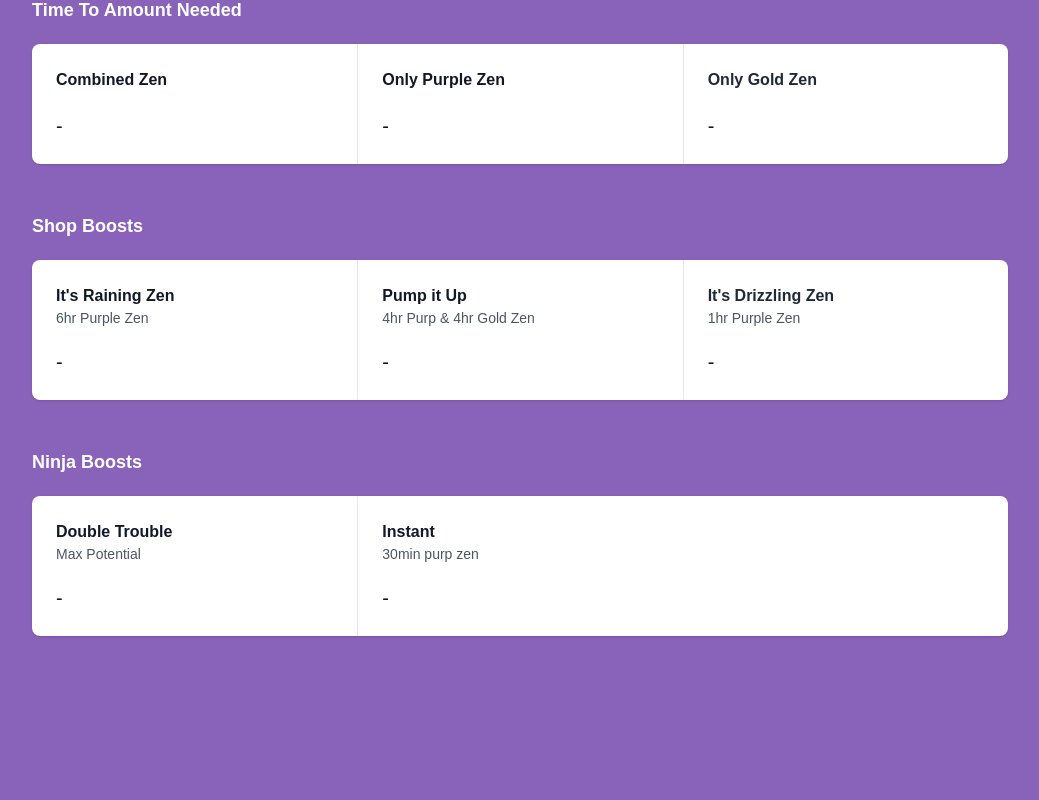
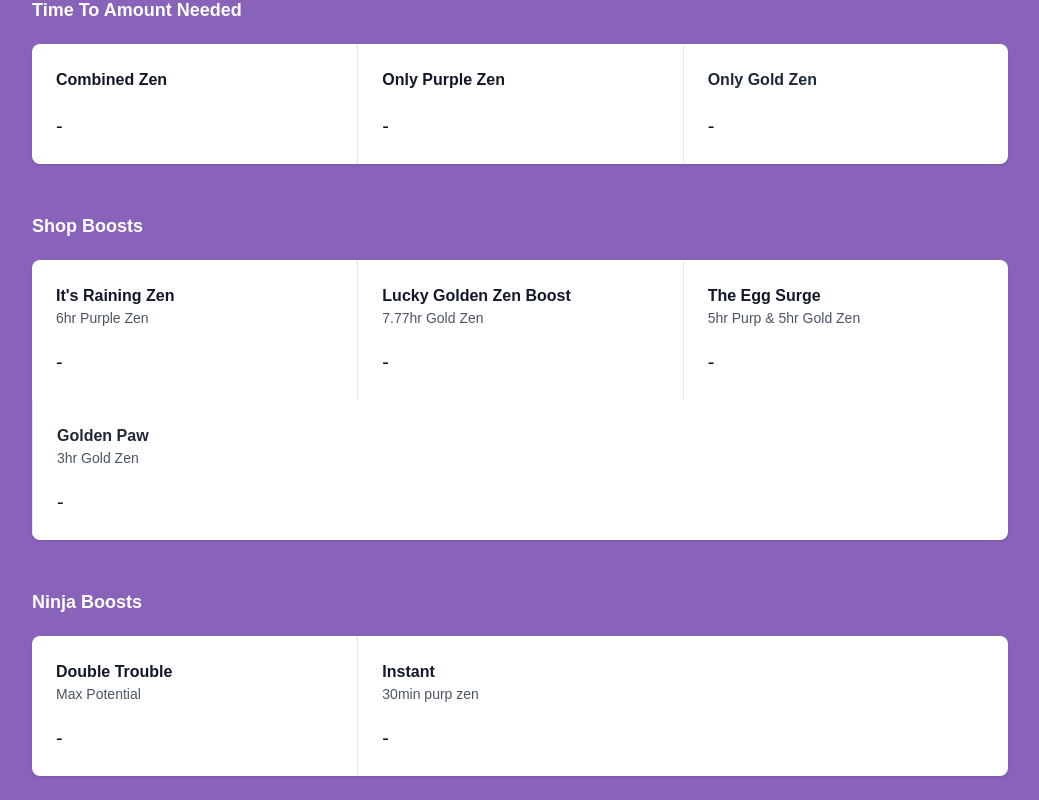
Before and after one commit to devlife2022/ck-zen-helper-app, a Next.js app: page / in a window 1280 px wide. Shown: the part 672-1472 px from the top of the page, without its empty margins (120-1159 px from the left). Before the commit the page ends 1332 px from the top, so only its background shows below. Built offline with nearby package versions, Linux system fonts and the light colour scheme.

Commit message:
Updated shop boosts to include boosts from new event.

```diff
--- a/app/page.tsx
+++ b/app/page.tsx
@@ -30,7 +30,10 @@ export default function Home() {
   const [zenShopStatBoxValues, setZenShopStatBoxValues] = useState({
     'rainingZenAmount':'-',
     'pumpItUpZenAmount': '-',
-    'instantZenAmount': '-'
+    'instantZenAmount': '-',
+    'luckyGoldenZenBoostAmount': '-',
+    'goldenPawAmount': '-',
+    'eggSurgeAmount': '-'
   })
 
   const [zenNinjaStatBoxValues, setZenNinjaStatBoxValues] = useState({
@@ -68,6 +71,10 @@ export default function Home() {
     setZenShopStatBoxValues((prev) => ({ ...prev, ["rainingZenAmount"]: shopBoosts.rainingZenAmount }))
     setZenShopStatBoxValues((prev) => ({ ...prev, ["pumpItUpZenAmount"]: shopBoosts.pumpItUpZenAmount }))
     setZenShopStatBoxValues((prev) => ({ ...prev, ["instantZenAmount"]: shopBoosts.instantZenAmount }))
+
+    setZenShopStatBoxValues((prev) => ({ ...prev, ["luckyGoldenZenBoostAmount"]: shopBoosts.luckyGoldenZenBoostAmount }))
+    setZenShopStatBoxValues((prev) => ({ ...prev, ["goldenPawAmount"]: shopBoosts.goldenPawAmount }))
+    setZenShopStatBoxValues((prev) => ({ ...prev, ["eggSurgeAmount"]: shopBoosts.eggSurgeAmount }))
 
     const ninjaBoosts = calcZenNinjaBoosts(purpleZen, goldZen)
 
--- a/ui/zen_shop_stat_boxes.tsx
+++ b/ui/zen_shop_stat_boxes.tsx
@@ -5,6 +5,9 @@ interface ShopStatProps {
     rainingZenAmount: string;
     pumpItUpZenAmount: string;
     instantZenAmount: string;
+    luckyGoldenZenBoostAmount: string;
+    goldenPawAmount: string;
+    eggSurgeAmount: string;
   };
 }
   function classNames(...classes: string[]) {
@@ -29,26 +32,38 @@ interface ShopStatProps {
                         </dd>
                 </div>
                 <div
-                    key={"pumpItUpZenAmount"}
+                    key={"luckyGoldenZenBoostAmount"}
                     className="px-4 py-5 sm:p-6"
                 >
-                    <dt className="text-base font-bold text-gray-900">Pump it Up</dt>
-                    <dt className="text-sm font-normal text-gray-600">4hr Purp & 4hr Gold Zen</dt>
+                    <dt className="text-base font-bold text-gray-900">Lucky Golden Zen Boost</dt>
+                    <dt className="text-sm font-normal text-gray-600">7.77hr Gold Zen</dt>
                         <dd className="mt-5 flex items-baseline justify-between md:block lg:flex">
                             <div className="flex items-baseline text-xl font-normal ">
-                              {zenShopStatBoxValues.pumpItUpZenAmount}
+                              {zenShopStatBoxValues.luckyGoldenZenBoostAmount}
                             </div>
                         </dd>
                 </div>
                 <div
-                    key={"instantZenAmount"}
+                    key={"eggSurgeAmount"}
                     className="px-4 py-5 sm:p-6"
                 >
-                    <dt className="text-base font-bold text-gray-800">It's Drizzling Zen</dt>
-                    <dt className="text-sm font-normal text-gray-600">1hr Purple Zen</dt>
+                    <dt className="text-base font-bold text-gray-900">The Egg Surge</dt>
+                    <dt className="text-sm font-normal text-gray-600">5hr Purp & 5hr Gold Zen</dt>
                         <dd className="mt-5 flex items-baseline justify-between md:block lg:flex">
                             <div className="flex items-baseline text-xl font-normal ">
-                              {zenShopStatBoxValues.instantZenAmount}
+                              {zenShopStatBoxValues.eggSurgeAmount}
+                            </div>
+                        </dd>
+                </div>
+                <div
+                    key={"goldenPawAmount"}
+                    className="px-4 py-5 sm:p-6"
+                >
+                    <dt className="text-base font-bold text-gray-800">Golden Paw</dt>
+                    <dt className="text-sm font-normal text-gray-600">3hr Gold Zen</dt>
+                        <dd className="mt-5 flex items-baseline justify-between md:block lg:flex">
+                            <div className="flex items-baseline text-xl font-normal ">
+                              {zenShopStatBoxValues.goldenPawAmount}
                             </div>
                         </dd>
                 </div>
--- a/utils/calc_zen_shop_boosts.tsx
+++ b/utils/calc_zen_shop_boosts.tsx
@@ -4,14 +4,24 @@ import { formatLargeNumber } from "./format_large_number";
     rainingZenAmount: string;
     pumpItUpZenAmount: string;
     instantZenAmount: string;
+    luckyGoldenZenBoostAmount: string;
+    goldenPawAmount: string;
+    eggSurgeAmount: string;
   } {
     const rainingZenAmount = purpleZen * 6 * 3600;
     const pumpItUpZenAmount = (purpleZen * 4 * 3600) + (goldZen * 4 * 3600);
     const drizzleZenAmount = purpleZen * 3600;
 
+    const luckyGoldenZenBoostAmount = goldZen * 7.77 * 3600
+    const goldenPawAmount = goldZen * 3 * 3600
+    const eggSurgeAmount = (purpleZen * 5 * 3600) + (goldZen * 5 * 3600);
+
     return {
         "rainingZenAmount": formatLargeNumber(rainingZenAmount),
         "pumpItUpZenAmount": formatLargeNumber(pumpItUpZenAmount),
         "instantZenAmount": formatLargeNumber(drizzleZenAmount),
+        "luckyGoldenZenBoostAmount": formatLargeNumber(luckyGoldenZenBoostAmount),
+        "goldenPawAmount": formatLargeNumber(goldenPawAmount),
+        "eggSurgeAmount": formatLargeNumber(eggSurgeAmount)
     };
   }
```
